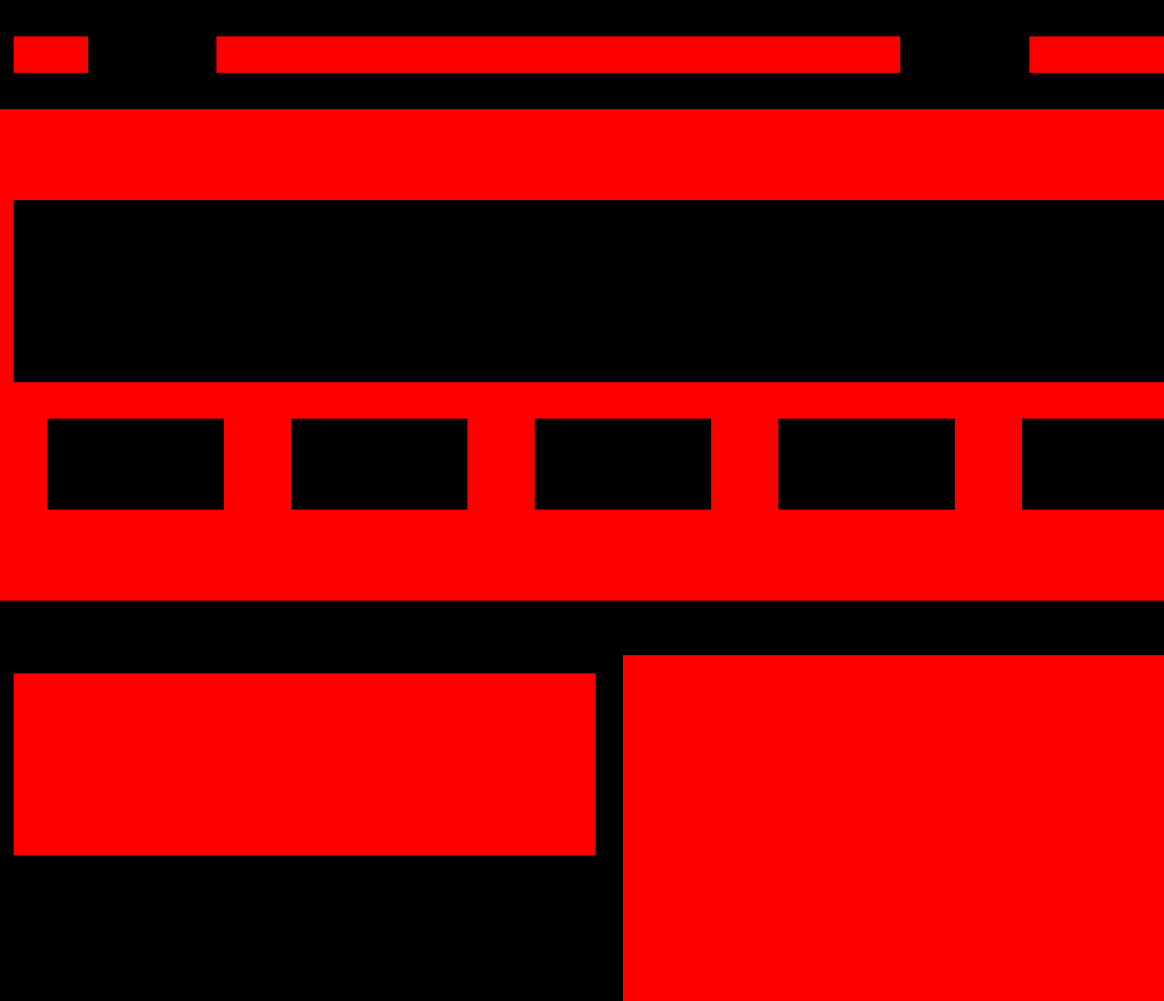
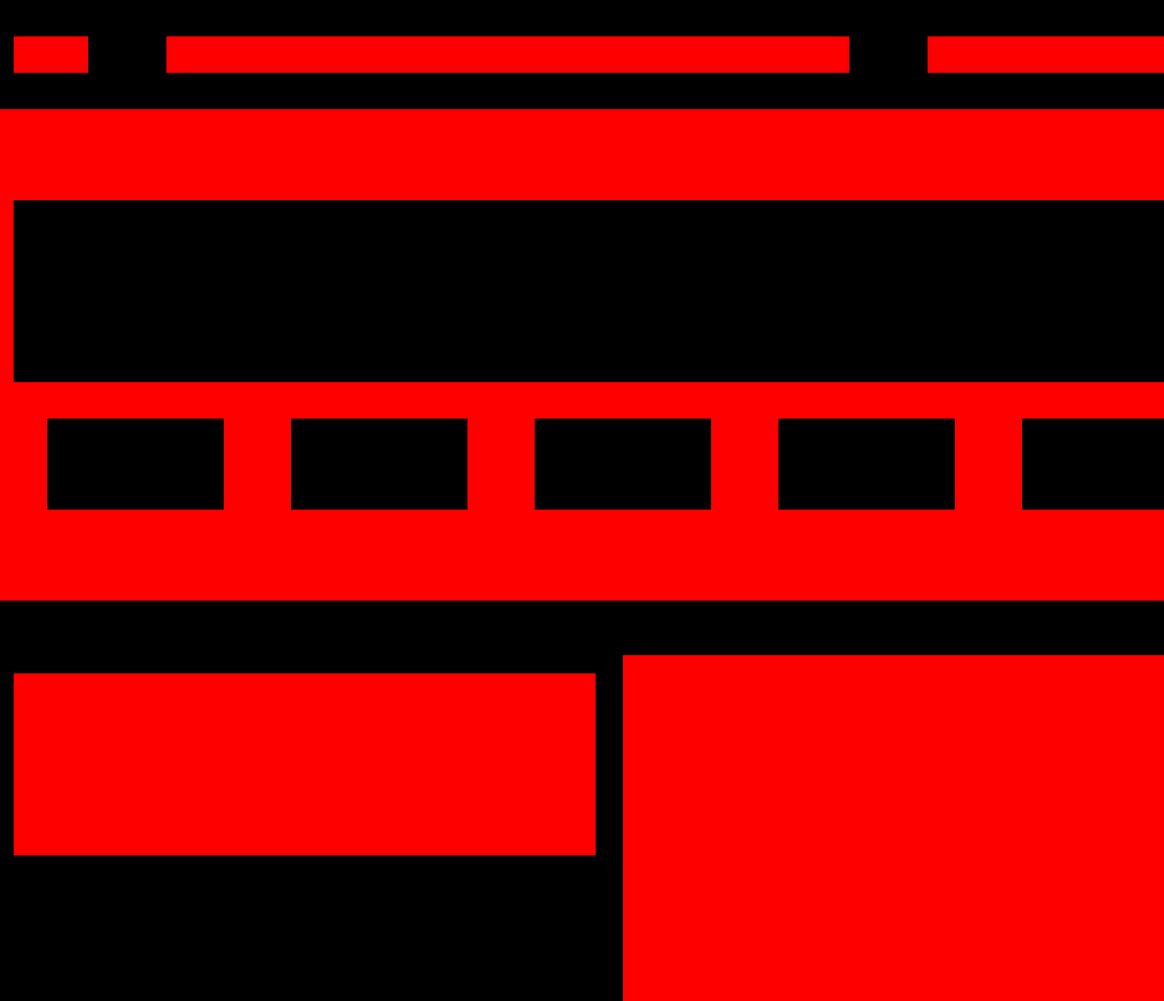
Before and after one commit to kavithajanakiraman/layout-demo, a plain HTML site: page index.html in a window 1280 px wide. Shown: the top 1100 px of the page at 91% size. Drawn offline with Linux system fonts and the light colour scheme.

Commit message:
Update index.html

```diff
--- a/index.html
+++ b/index.html
@@ -12,7 +12,7 @@
 			<div class="flex-container flex-header">
 				<div class="flex-item1"><div class="gp"></div></div>
 				<div class="flex-item7"><div class="nav-menus"></div></div>
-				<div class="flex-item2"><div class="getstarted"></div>
+				<div class="flex-item3"><div class="getstarted"></div>
 			</div>
 		</div>
 	</section>
```
